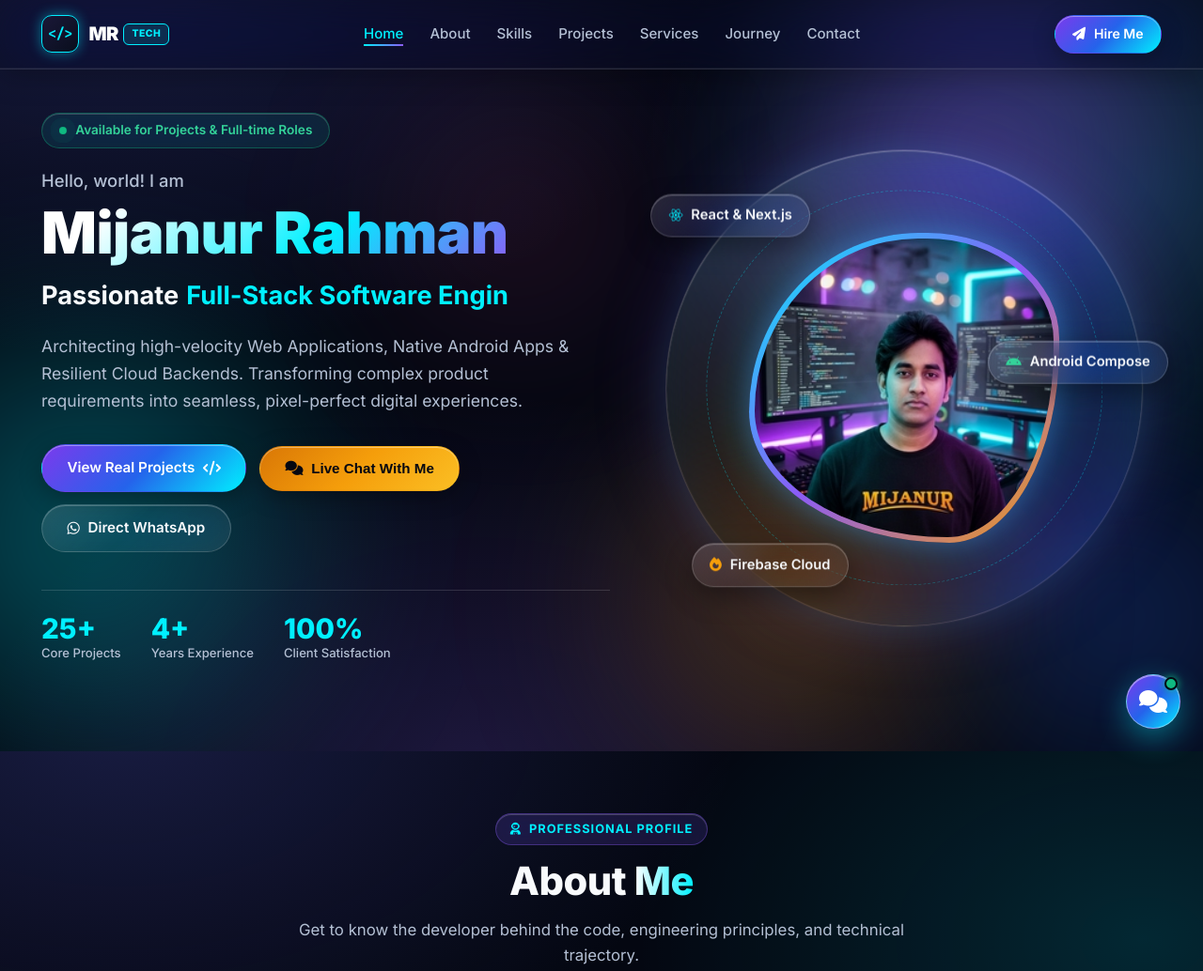
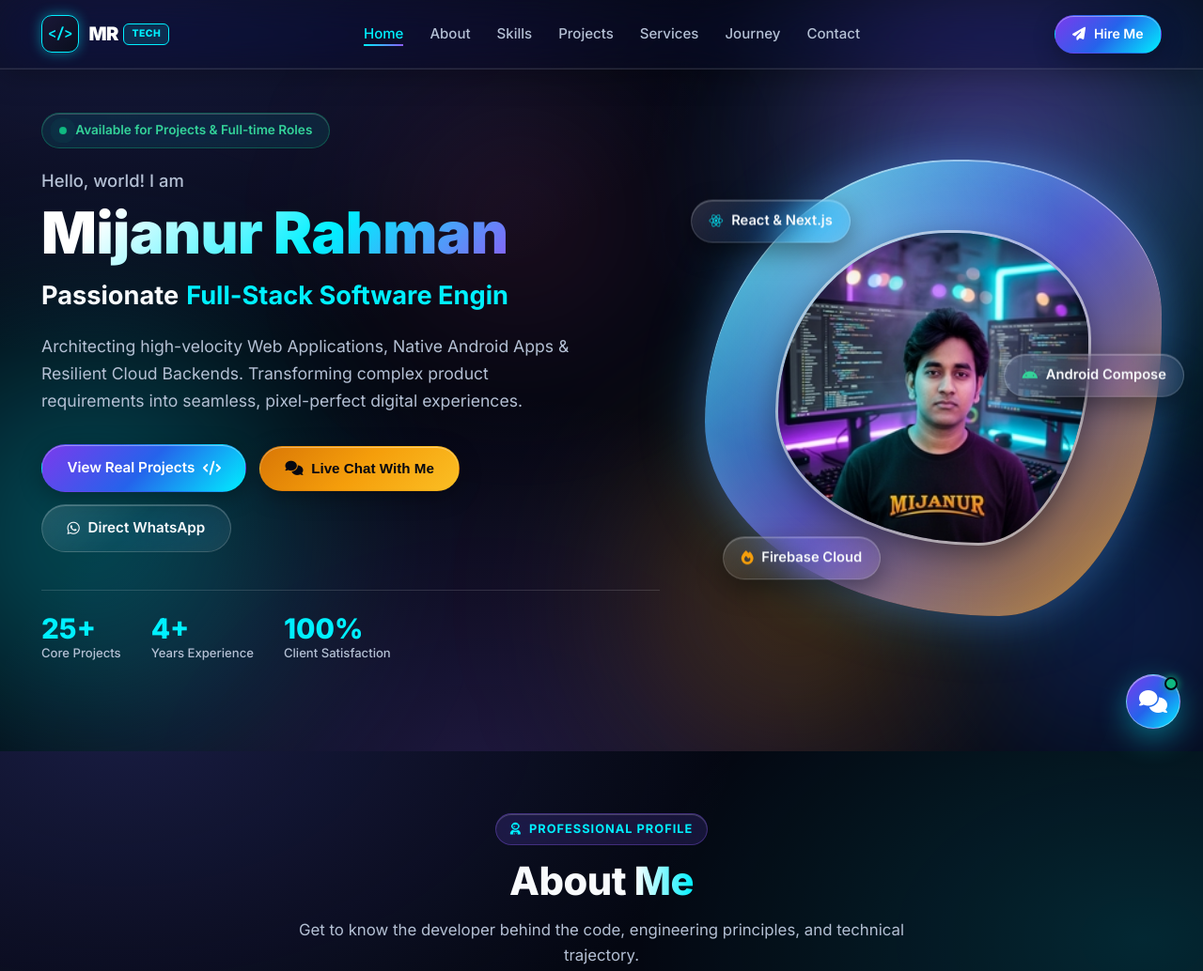
Before and after one commit to NEXQIRO/mr-tech, a plain HTML site: page index.html in a window 1280 px wide. Shown: the top 1034 px of the page at 94% size. Drawn offline with Linux system fonts and the light colour scheme; no server answers.

Commit message:
Update styles.css

```diff
--- a/styles.css
+++ b/styles.css
@@ -2334,87 +2334,61 @@ body {
 
 
 /* ==========================================================================
-   PC/ল্যাপটপে হিরো ছবির ঘর বড় করা (শুধু ৯৯৩px এর বেশি চওড়া স্ক্রিনে)
-   ছবি আগের সাইজেই থাকে, তাই ঝাপসা হয় না। ছবির চারপাশের ঘর বড় হয়ে
-   ফাঁকা জায়গা ভরাট করে, আর ট্যাগগুলো সেই ঘরের কিনারায় বসে।
+   PC/ল্যাপটপে ছবির বর্ডার (রঙিন ফ্রেম) বড় করা (শুধু ৯৯৩px এর বেশি চওড়া স্ক্রিনে)
+   ছবি আগের সাইজেই (৩৩০px) থাকে, তাই ঝাপসা হয় না। শুধু ছবির চারপাশের
+   রঙিন ফ্রেম মোটা ও বড় হয়ে ফাঁকা জায়গা ভরাট করে।
    ফোন ও ট্যাবলেটে (৯৯২px পর্যন্ত) আগের মতোই থাকবে।
    আগের চেহারায় ফিরতে চাইলে এই লাইনের নিচের অংশ মুছে দিন।
    ========================================================================== */
 @media (min-width: 993px) {
 
-  .hero-grid {
-    grid-template-columns: 1.05fr 0.95fr;
-    gap: 2.5rem;
-  }
-
-  /* বড় ঘর: ছবির চারপাশে চৌকো জায়গা */
   .hero-visual {
-    max-width: 540px;
+    max-width: 500px;
+  }
+
+  /* ফ্রেম বড়, ভেতরের ছবি ঠিক ৩৩০px */
+  .avatar-frame {
+    width: 100%;
+    height: auto;
     aspect-ratio: 1 / 1;
-  }
-
-  /* বড় কাঁচের গোল ঘর (ছবির পেছনে) */
-  .hero-visual::before {
-    content: '';
-    position: absolute;
-    top: 50%;
-    left: 50%;
-    width: 94%;
-    aspect-ratio: 1 / 1;
-    transform: translate(-50%, -50%);
-    border-radius: 50%;
+    max-width: 100%;
+    max-height: none;
+    padding: calc((100% - 330px) / 2);
     background:
-      radial-gradient(circle at 28% 22%, rgba(255, 255, 255, 0.16), rgba(255, 255, 255, 0.03) 55%),
-      radial-gradient(circle at 75% 80%, rgba(139, 92, 246, 0.16), transparent 60%);
-    border: 1px solid rgba(255, 255, 255, 0.18);
+      radial-gradient(circle at 28% 18%, rgba(255, 255, 255, 0.32), transparent 45%),
+      linear-gradient(135deg,
+        rgba(0, 240, 255, 0.80) 0%,
+        rgba(99, 102, 241, 0.72) 50%,
+        rgba(245, 158, 11, 0.78) 100%);
     box-shadow:
-      0 0 80px rgba(139, 92, 246, 0.22),
-      0 0 40px rgba(0, 240, 255, 0.10),
-      inset 0 1px 0 rgba(255, 255, 255, 0.28),
-      inset 0 0 60px rgba(0, 240, 255, 0.06);
-    -webkit-backdrop-filter: blur(14px) saturate(160%);
-    backdrop-filter: blur(14px) saturate(160%);
-    z-index: 0;
-  }
-
-  /* ভেতরের পাতলা রিং */
-  .hero-visual::after {
-    content: '';
-    position: absolute;
-    top: 50%;
-    left: 50%;
-    width: 78%;
-    aspect-ratio: 1 / 1;
-    transform: translate(-50%, -50%);
-    border-radius: 50%;
-    border: 1px dashed rgba(0, 240, 255, 0.28);
-    z-index: 0;
-  }
-
-  /* ছবি আগের সাইজেই (৩৩০px), ঘরের ঠিক মাঝখানে */
-  .avatar-frame {
-    position: relative;
-    z-index: 1;
+      0 0 70px rgba(0, 240, 255, 0.26),
+      0 0 45px rgba(139, 92, 246, 0.28),
+      inset 0 2px 0 rgba(255, 255, 255, 0.42),
+      inset 0 0 50px rgba(255, 255, 255, 0.12);
+  }
+
+  /* ছবির কিনারায় সরু সাদা রেখা */
+  .avatar-img {
+    box-shadow: 0 0 0 3px rgba(255, 255, 255, 0.55), 0 12px 34px rgba(0, 0, 0, 0.45);
   }
 
   .floating-pill {
     font-size: 0.92rem;
     padding: 0.65rem 1.15rem;
-    z-index: 2;
   }
 
   .pill-1 {
-    top: 12%;
-    left: 0;
+    top: 9%;
+    left: -3%;
   }
 
   .pill-2 {
-    top: 42%;
-    right: -2%;
+    top: 44%;
+    right: -5%;
   }
 
   .pill-3 {
-    bottom: 9%;
-    left: 8%;
-  }
-}
+    bottom: 6%;
+    left: 4%;
+  }
+}
```
